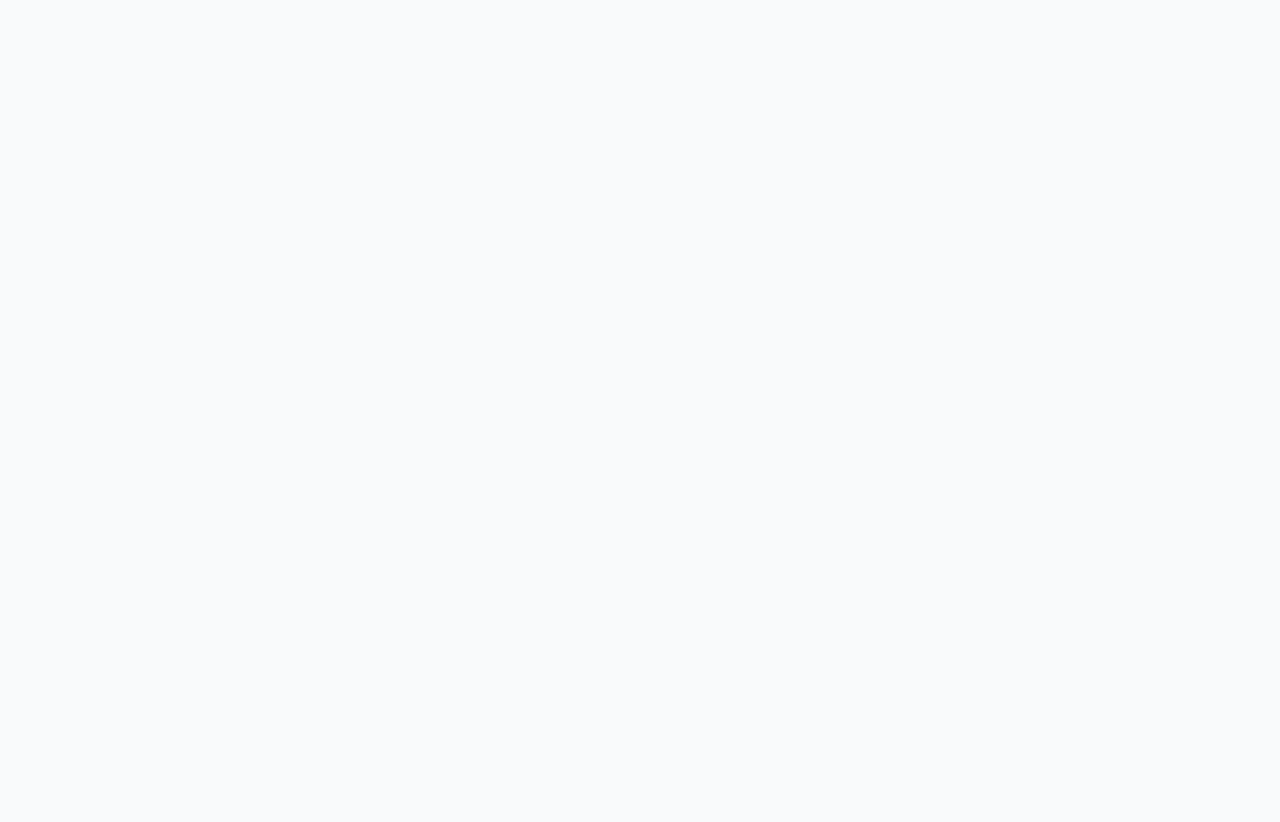
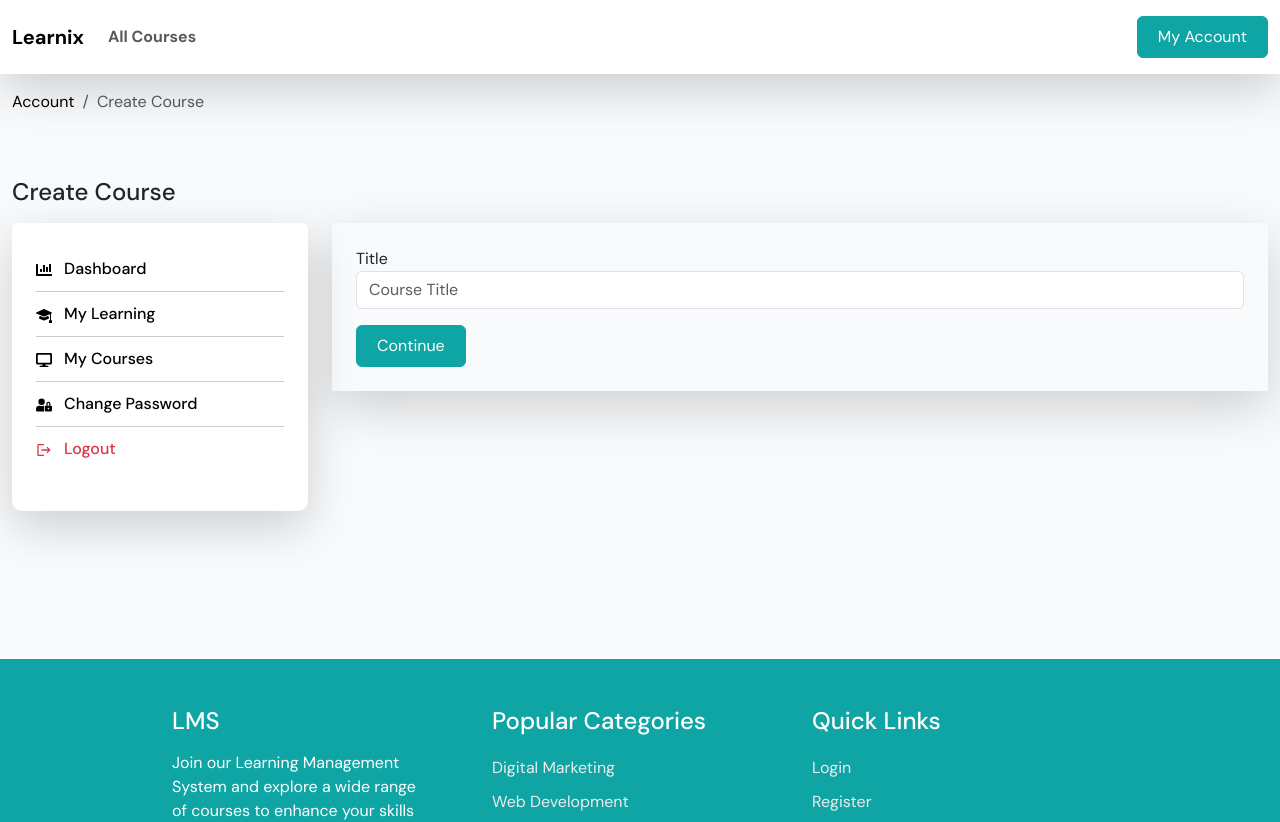
Before and after one commit to Plug-On/LearningManagementSystem, a React app in the folder frontend/: page /account/courses/create in a window 1280 px wide. Before the commit this address had no page. Shown: the top 822 px of the page. Before the commit the page ends 800 px from the top, so only its background shows below. Built offline with nearby package versions, Linux system fonts and the light colour scheme; sample sign-in values are in the browser's storage; the HTML template or start-up script is replaced by a standard one.

Commit message:
create course

```diff
--- a/frontend/src/App.jsx
+++ b/frontend/src/App.jsx
@@ -5,13 +5,14 @@ import Courses from './components/pages/Courses';
 import Detail from './components/pages/Detail';
 import Login from './components/pages/Login';
 import Register from './components/pages/Register';
-import MyCourses from './components/account/MyCourses';
-import MyLearning from './components/account/MyLearning';
-import WatchCourse from './components/account/WatchCourse';
-import ChangePassword from './components/account/ChangePassword';
-import Dashboard from './components/account/Dashboard';
+import MyCourses from './components/pages/account/MyCourses';
+import MyLearning from './components/pages/account/MyLearning';
+import WatchCourse from './components/pages/account/WatchCourse';
+import ChangePassword from './components/pages/account/ChangePassword';
+import Dashboard from './components/pages/account/Dashboard';
 import { Toaster } from 'react-hot-toast';
 import { RequireAuth } from './components/common/RequireAuth';
+import CreateCourse from './components/pages/account/courses/CreateCourse';
 
 
 
@@ -44,14 +45,11 @@ function App() {
         } />
 
 
-
-
-
-
-
-
-
-
+          <Route path='/account/courses/create' element={
+            <RequireAuth>
+            <CreateCourse/>
+        </RequireAuth>
+        } />
 
 
         </Routes>
--- a/frontend/src/components/common/config.jsx
+++ b/frontend/src/components/common/config.jsx
@@ -1 +1,4 @@
 export const apiUrl = import.meta.env.VITE_API_URL;
+
+const userInfo = localStorage.getItem('userInfoLms')
+export const token= userInfo ? JSON.parse(userInfo).token:null
--- a/frontend/src/components/account/Dashboard.jsx
+++ b/frontend/src/components/pages/account/Dashboard.jsx
@@ -1,6 +1,6 @@
 import React from 'react'
-import Layout from '../common/Layout'
-import UserSidebar from '../common/UserSidebar'
+import Layout from '../../common/Layout'
+import UserSidebar from '../../common/UserSidebar'
 import { Link } from 'react-router-dom'
 
 const Dashboard = () => {
--- a/frontend/src/components/account/MyCourses.jsx
+++ b/frontend/src/components/pages/account/MyCourses.jsx
@@ -1,8 +1,8 @@
 import React from 'react'
-import Layout from '../common/Layout'
+import Layout from '../../common/Layout'
 import { Link } from 'react-router-dom'
-import UserSidebar from '../common/UserSidebar'
-import EditCourse from '../common/EditCourse'
+import UserSidebar from '../../common/UserSidebar'
+import EditCourse from '../../common/EditCourse'
 
 const MyCourses = () => {
   return (
--- a/frontend/src/components/account/MyLearning.jsx
+++ b/frontend/src/components/pages/account/MyLearning.jsx
@@ -1,7 +1,7 @@
 import React from 'react'
-import UserSidebar from '../common/UserSidebar'
-import CourseEnrolled from '../common/CourseEnrolled'
-import Layout from '../common/Layout'
+import UserSidebar from '../../common/UserSidebar'
+import CourseEnrolled from '../../common/CourseEnrolled'
+import Layout from '../../common/Layout'
 
 const MyLearning = () => {
   return (
--- a/frontend/src/components/account/WatchCourse.jsx
+++ b/frontend/src/components/pages/account/WatchCourse.jsx
@@ -1,5 +1,5 @@
 import React from 'react'
-import Layout from '../common/Layout'
+import Layout from '../../common/Layout'
 import Accordion from 'react-bootstrap/Accordion';
 import { MdSlowMotionVideo } from "react-icons/md";
 import { IoMdCheckmarkCircleOutline } from "react-icons/io";
--- /dev/null
+++ b/frontend/src/components/pages/account/courses/CreateCourse.jsx
@@ -0,0 +1,89 @@
+import React from 'react'
+import Layout from '../../../common/Layout'
+import UserSidebar from '../../../common/UserSidebar'
+import { Link, useNavigate } from 'react-router-dom'
+import { useForm } from 'react-hook-form'
+import { apiUrl , token} from '../../../common/config'
+import toast, { Toast } from 'react-hot-toast'
+
+const CreateCourse = () => {
+
+    const { register, handleSubmit, formState: {errors}} = useForm();
+    const navigate = useNavigate();
+
+    const onSubmit = async (data) =>{
+         await fetch(`${apiUrl}/courses`, {
+            method: 'POST',
+            headers: {
+                'Content-Type': 'application/json',
+                'Accept' : 'application/json',
+                'Authorization' : `Bearer ${token}`
+            },
+            body: JSON.stringify(data)
+        })
+        .then(res => res.json())
+        .then(result => {
+
+            if (result.status == 200){
+                toast.success(result.message);
+                 navigate('/account/courses/edit/'+result.data.id);
+            } else {
+               toast.error(result.message);
+             }
+        });
+    }
+  return (
+    <Layout>
+        <section className='section-4'>
+             <div className='container pb-5 pt-3'>
+				<nav aria-label="breadcrumb">
+					<ol className="breadcrumb">
+						<li className="breadcrumb-item"><Link to="/account">Account</Link></li>
+						<li className="breadcrumb-item active" aria-current="page">Create Course</li>
+					</ol>
+				</nav>
+                <div className='row'>
+                    <div className='col-md-12 mt-5 mb-3'>
+                        <div className='d-flex justify-content-between'>
+                            <h2 className='h4 mb-0 pb-0'>Create Course</h2>
+                        </div>
+                    </div>
+                    <div className='col-lg-3 account-sidebar'>
+                        <UserSidebar/>
+                    </div>
+                    <div className='col-lg-9'>
+                        <div className='row'>
+                            <form onSubmit={handleSubmit(onSubmit)}>
+                                <div className='card-border-0 shadow-lg'>
+                                    <div className='card-body p-4'>
+                                        <div className='mb-3'>
+                                            <label htmlFor="title">Title</label>
+                                            <input type="text"
+                                                {
+                                                    ...register('title',{
+                                                        required:"The title field is required."
+                                                    })
+                                                }
+                                                className={`form-control ${errors.title && "is-invalid"}`}
+                                                placeholder='Course Title'
+                                            />
+                                            {
+                                                errors.title && <p className='invalid-feedback'>{errors.title.message}</p>
+                                            }
+                                        </div>
+                                        <button className='btn btn-primary'>Continue</button>
+                                    </div>
+                                </div>
+
+                            </form>
+                        </div>
+                    </div>
+                </div>
+            </div>
+        </section>
+
+    </Layout>
+  )
+}
+
+export default CreateCourse
```
Also changed, not shown: frontend/src/components/pages/account/ChangePassword.jsx (renamed from frontend/src/components/account/ChangePassword.jsx), 2 other files (tests, documents, lock files or other folders).
